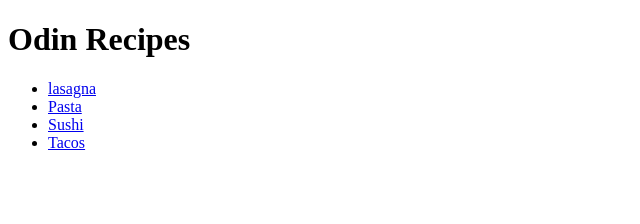
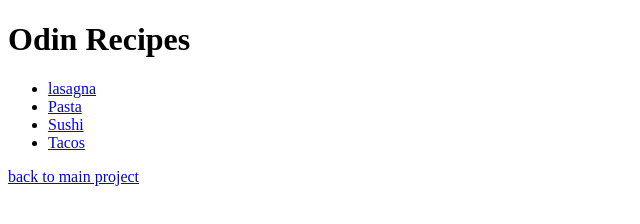
Before and after one commit to OG-DONGA/Odin-Projects, a plain HTML site: page 00-odin-recipes/index.html in a window 1280 px wide. Shown: the whole page, without its empty margins (0-640 px from the left). Drawn offline with Linux system fonts and the light colour scheme.

Commit message:
add a back button

```diff
--- a/00-odin-recipes/index.html
+++ b/00-odin-recipes/index.html
@@ -13,5 +13,7 @@
       <li><a href="recipes/sushi.html">Sushi</a></li>
       <li><a href="recipes/tacos.html">Tacos</a></li>
     </ul>
+
 </body>
+<a href="../index.html">back to main project</a>
 </html>
```
